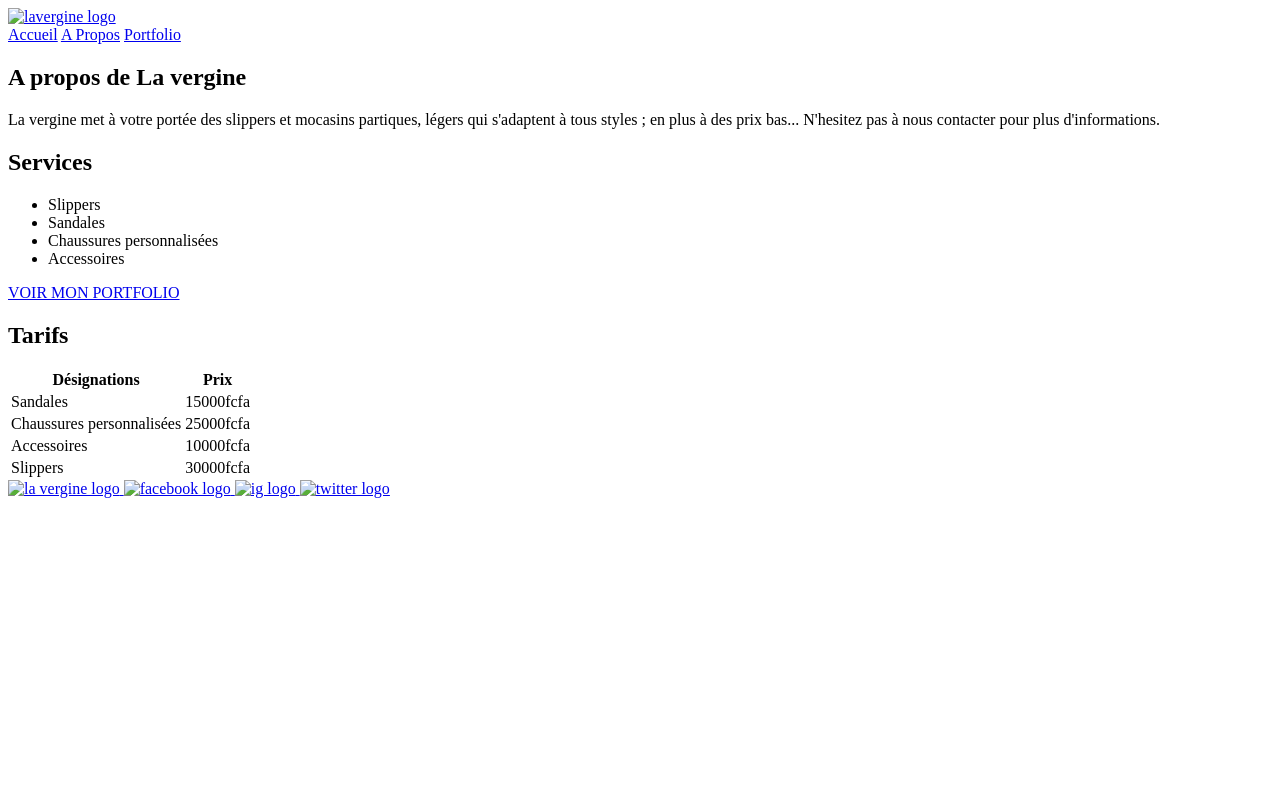
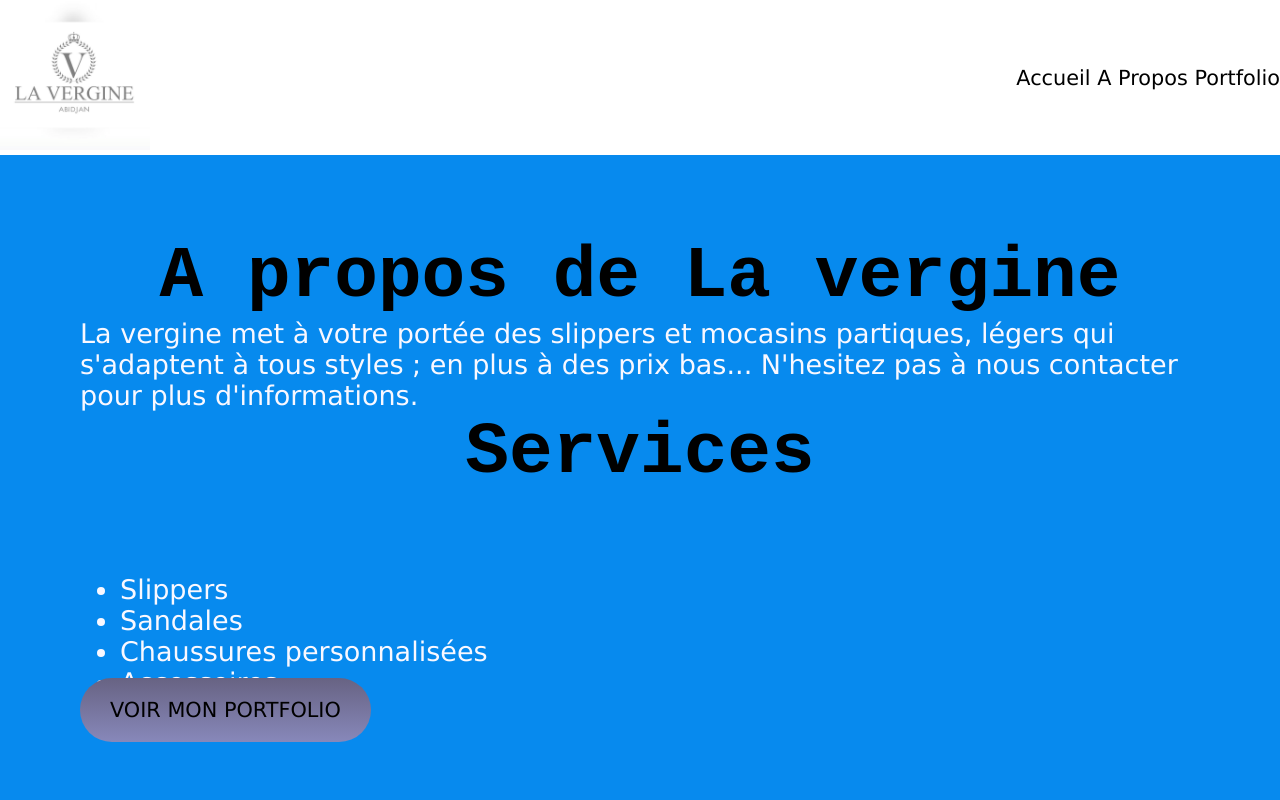
Before and after one commit to raymdK/new, a plain HTML site: page index.html in a window 1280 px wide. Shown: the top 800 px of the page. Drawn offline with Linux system fonts and the light colour scheme; the site is published under a folder, as on GitHub Pages, so addresses that start at the root find nothing.

Commit message:
fix errors

```diff
--- a/css/styles.css
+++ b/css/styles.css
@@ -62,7 +62,7 @@
     justify-content: space-between;
 }
 
-@media screen (max-width:996px) {
+@media screen and (max-width:996px) {
     header nav{
         flex-direction:column;
         align-items:center;
--- a/index.html
+++ b/index.html
@@ -5,15 +5,15 @@
     <meta http-equiv="X-UA-Compatible" content="IE=edge">
     <meta name="viewport" content="width=device-width, initial-scale=1.0">
     <title>Accueil - LA VARGINE</title>
-    <link rel="stylesheet" href="/css/styles.css">
-    <link rel="stylesheet" href="/css/index.css">
+    <link rel="stylesheet" href="./css/styles.css">
+    <link rel="stylesheet" href="./css/index.css">
 </head>
 
 <body>
     <header>
         <nav>
             <a href="index2.html" class="lien-icone">
-                <img src="/img/Lavergine logo.jpg" alt="lavergine logo" width="150px">
+                <img src="./img/Lavergine logo.jpg" alt="lavergine logo" width="150px">
             </a>
             <div class="lien">
                 <a href="index.html">Accueil</a>
@@ -73,17 +73,17 @@
     </main>
     <footer>
      <div>
-        <a target="_blank" href="/img/Lavergine logo.jpg" class="lien">
-            <img src="/img/Lavergine logo.jpg" alt="la vergine logo" width="100px">
+        <a target="_blank" href="./img/Lavergine logo.jpg" class="lien">
+            <img src="./img/Lavergine logo.jpg" alt="la vergine logo" width="100px">
         </a>
         <a target="_blank" href="https://facebook.com/" class="lien">
-            <img src="/img/fb.png" alt="facebook logo" width="50px">
+            <img src="./img/fb.png" alt="facebook logo" width="50px">
         </a>
         <a target="_blank" href="https://instagram.com/" class="lien">
-            <img src="/img/ig1.png" alt="ig logo" width="50px">
+            <img src="./img/ig1.png" alt="ig logo" width="50px">
         </a>
         <a target="_blank" href="https://twitter.com/" class="lien">
-            <img src="/img/twiter1.png" alt="twitter logo" width="50px">
+            <img src="./img/twiter1.png" alt="twitter logo" width="50px">
         </a>
      </div>
     </footer>
```
